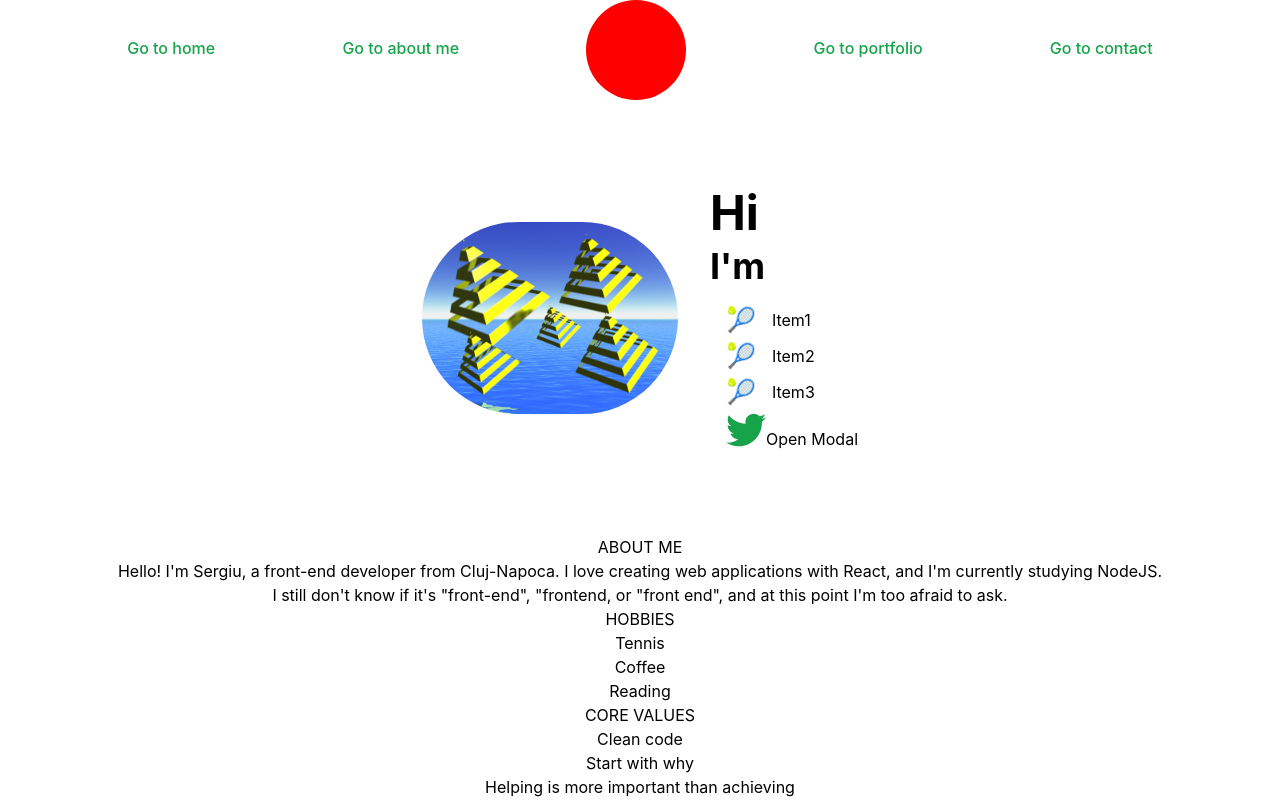
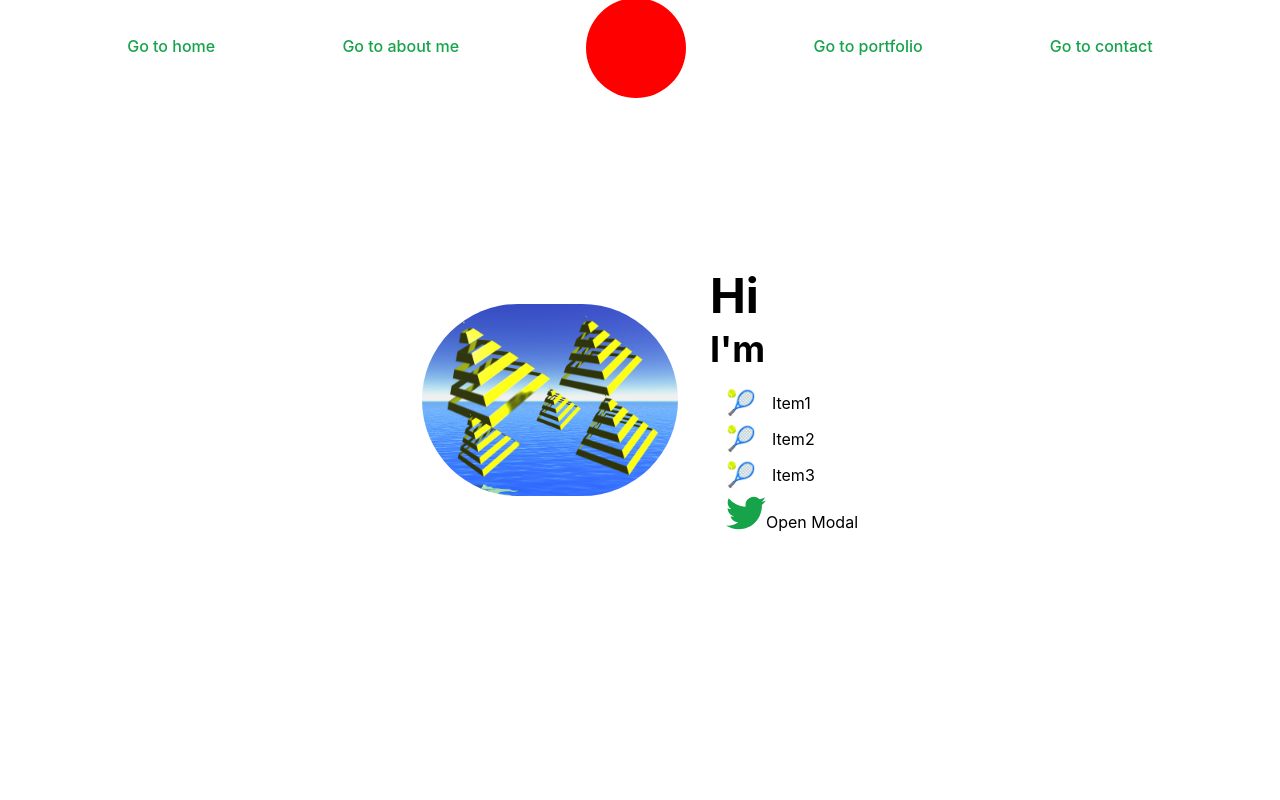
Before and after one commit to sergiupop/personal-page, a React (Create React App) app: page / in a window 1280 px wide. Shown: the top 800 px of the page. Built offline with nearby package versions, Linux system fonts and the light colour scheme.

Commit message:
Display home page on full screen

```diff
--- a/src/components/About.tsx
+++ b/src/components/About.tsx
@@ -18,8 +18,8 @@ const About = () => {
         <h3>CORE VALUES</h3>
         <ul className="flex flex-col items-center justify-center">
           <li>Clean code</li>
-          <li>Start with why</li>
-          <li>Helping is more important than achieving</li>
+          <li>Attention to details</li>
+          <li>Understanding the things under the hood</li>
         </ul>
       </article>
       <article className="flex flex-col items-center justify-center">
--- /dev/null
+++ b/src/components/Card.tsx
@@ -0,0 +1,15 @@
+type CardProps = {
+  title: string;
+  description: string;
+}
+
+const Card = ({ title, description }: CardProps) => {
+  return (
+    <div>
+      <div>{title}</div>
+      <div>{description}</div>
+    </div>
+  )
+};
+
+export default Card;
--- a/src/components/Home.tsx
+++ b/src/components/Home.tsx
@@ -9,7 +9,7 @@ const Home = () => {
   const [isModalOpen, setIsModalOpen] = useState(false);
 
   return (
-    <section id="homeSection" className="flex items-center justify-center mt-20">
+    <section id="homeSection" className="flex items-center justify-center h-[calc(100vh_-_6rem)] pb-24">
         <img src={selfImage} alt="developer" className="w-1/5 rounded-full"/>
         <article className="ml-8">
           <div>
--- a/src/components/Navbar.tsx
+++ b/src/components/Navbar.tsx
@@ -2,7 +2,7 @@ import Link from "./Link";
 
 const Navbar = () => {
   return (
-    <nav className="flex items-center justify-evenly">
+    <nav className="flex items-center justify-evenly h-24">
       <Link href="homeSection">Go to home</Link>
       <Link href="aboutMeSection">Go to about me</Link>
       <svg xmlns="http://www.w3.org/2000/svg" width="100px" height="100px" className="inline-block">
```
